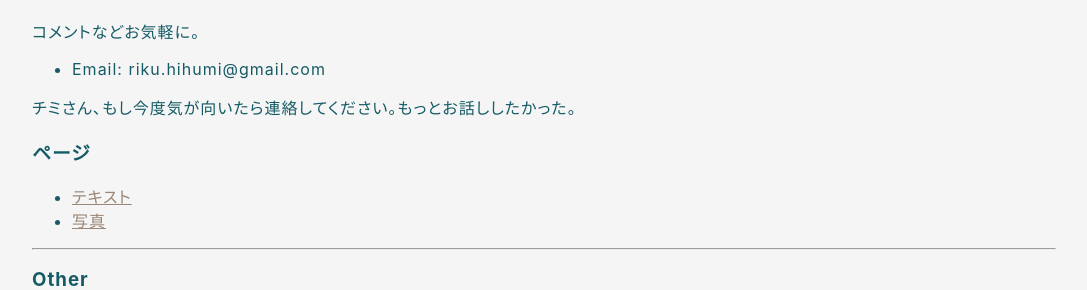
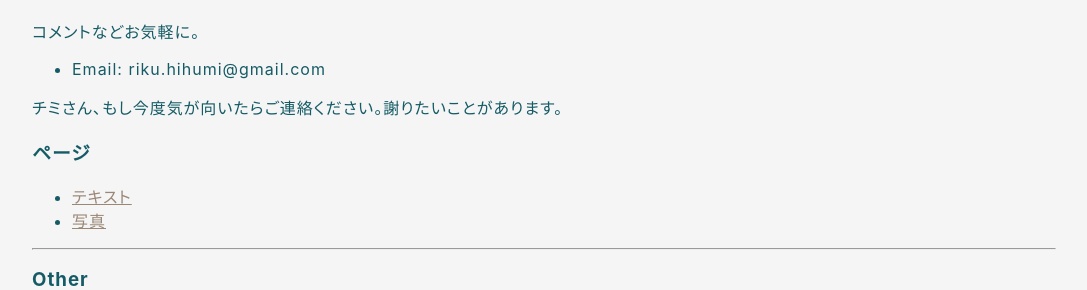
Before and after one commit to hihumi-riku/hihumi-riku.github.io, a Jekyll site: the page built from index.md, in a window 1280 px wide. Shown: the part 328-618 px from the top of the page, without its empty margins (96-1183 px from the left). Built offline with Jekyll 4.4.1, drawn with Linux system fonts in a browser that asks for light colours.

Commit message:
Update index.md

```diff
--- a/index.md
+++ b/index.md
@@ -9,7 +9,7 @@ title: ヒフミ　リクのページ
 コメントなどお気軽に。
 - Email: riku.hihumi@gmail.com
 
-チミさん、もし今度気が向いたら連絡してください。もっとお話ししたかった。
+チミさん、もし今度気が向いたらご連絡ください。謝りたいことがあります。
 
 
 ### ページ
```
